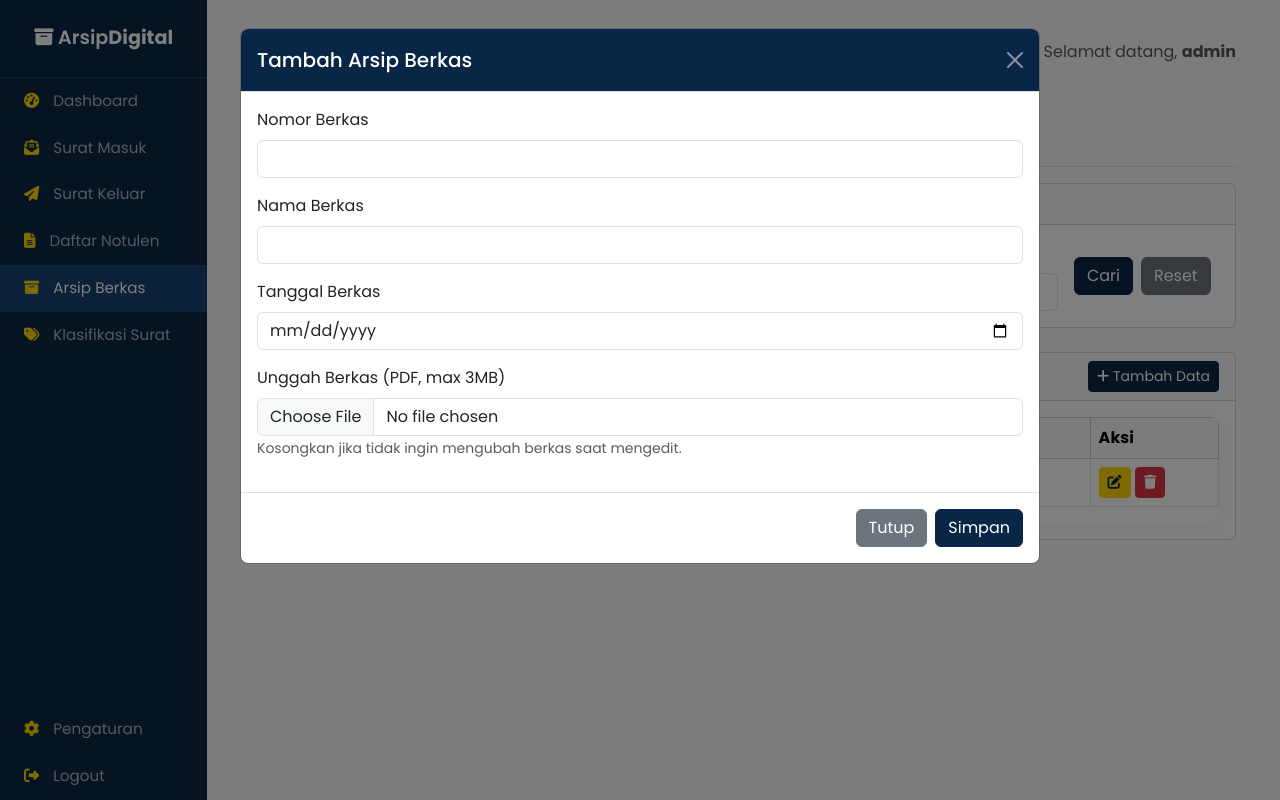
After one commit to mughie77/arsip-smk2, a PHP site: page /admin/arsip_berkas.php in a window 1280 px wide, after a click on "Tambah Data". The commit adds this page. Run offline with PHP 8.4, Linux system fonts and the light colour scheme; a user stored in the database is signed in; tables that the repository leaves empty hold one stand-in row (values such as "Sample post").

Commit message:
feat: Implement CRUD for File Archives
This commit introduces a new feature for managing file archives. It includes full CRUD (Create, Read, Update, Delete) functionality.

Key changes:
- Added a new database table `arsip_berkas` with columns for file number, name, date, and PDF file path.
- Created a new page `admin/arsip_berkas.php` to display and manage the archives.
- Implemented backend logic in `core/arsip_berkas_aksi.php` and `core/arsip_berkas_fetch.php` to handle data operations and file uploads.
- Added a navigation link to the new page in the admin sidebar.
- Ensured file uploads are stored in a dedicated `uploads/arsip_berkas/` directory.

```diff
--- /dev/null
+++ b/admin/arsip_berkas.php
@@ -0,0 +1,216 @@
+<?php
+require_once 'template_header.php';
+require_once '../config/koneksi.php';
+
+// Logika Filter dan Pencarian
+$dari_tanggal = isset($_GET['dari']) ? $_GET['dari'] : '';
+$sampai_tanggal = isset($_GET['sampai']) ? $_GET['sampai'] : '';
+$keyword = isset($_GET['keyword']) ? mysqli_real_escape_string($koneksi, $_GET['keyword']) : '';
+
+$query = "SELECT * FROM arsip_berkas";
+$where_clauses = [];
+
+if (!empty($dari_tanggal) && !empty($sampai_tanggal)) {
+    $where_clauses[] = "tanggal_berkas BETWEEN '$dari_tanggal' AND '$sampai_tanggal'";
+}
+
+if (!empty($keyword)) {
+    $where_clauses[] = "(no_berkas LIKE '%$keyword%' OR nama_berkas LIKE '%$keyword%')";
+}
+
+if (count($where_clauses) > 0) {
+    $query .= " WHERE " . implode(' AND ', $where_clauses);
+}
+
+$query .= " ORDER BY tanggal_berkas DESC";
+
+$result = mysqli_query($koneksi, $query);
+
+if (!$result) {
+    die("Query Error: " . mysqli_error($koneksi));
+}
+?>
+
+<div class="d-flex justify-content-between flex-wrap flex-md-nowrap align-items-center pt-3 pb-2 mb-3 border-bottom">
+    <h1 class="h2">Arsip Berkas</h1>
+</div>
+
+<!-- Area Filter -->
+<div class="card mb-4">
+    <div class="card-header">
+        <i class="fas fa-filter"></i> Filter
+    </div>
+    <div class="card-body">
+        <form method="GET" action="arsip_berkas.php" class="row g-3 align-items-center">
+            <div class="col-md-3">
+                <label for="dari" class="form-label">Dari Tanggal</label>
+                <input type="date" class="form-control" id="dari" name="dari" value="<?php echo $dari_tanggal; ?>">
+            </div>
+            <div class="col-md-3">
+                <label for="sampai" class="form-label">Sampai Tanggal</label>
+                <input type="date" class="form-control" id="sampai" name="sampai" value="<?php echo $sampai_tanggal; ?>">
+            </div>
+            <div class="col-md-4">
+                <label for="keyword" class="form-label">Kata Kunci</label>
+                <input type="text" class="form-control" id="keyword" name="keyword" placeholder="Cari no berkas, nama berkas..." value="<?php echo htmlspecialchars($keyword); ?>">
+            </div>
+            <div class="col-md-2 d-flex align-items-end">
+                <button type="submit" class="btn btn-primary me-2">Cari</button>
+                <a href="arsip_berkas.php" class="btn btn-secondary">Reset</a>
+            </div>
+        </form>
+    </div>
+</div>
+
+
+<div class="card">
+    <div class="card-header d-flex justify-content-between align-items-center">
+        <span><i class="fas fa-table"></i> Daftar Arsip Berkas</span>
+        <button type="button" class="btn btn-primary btn-sm" data-bs-toggle="modal" data-bs-target="#arsipBerkasModal" id="btnTambah">
+            <i class="fas fa-plus"></i> Tambah Data
+        </button>
+    </div>
+    <div class="card-body">
+        <div class="table-responsive">
+            <table class="table table-bordered table-hover">
+                <thead class="table-light">
+                    <tr>
+                        <th>No</th>
+                        <th>Nomor Berkas</th>
+                        <th>Nama Berkas</th>
+                        <th>Tanggal Berkas</th>
+                        <th>Berkas</th>
+                        <th>Aksi</th>
+                    </tr>
+                </thead>
+                <tbody>
+                    <?php if (mysqli_num_rows($result) > 0) : ?>
+                        <?php $no = 1; ?>
+                        <?php while ($row = mysqli_fetch_assoc($result)) : ?>
+                            <tr>
+                                <td><?php echo $no++; ?></td>
+                                <td><?php echo htmlspecialchars($row['no_berkas']); ?></td>
+                                <td><?php echo htmlspecialchars($row['nama_berkas']); ?></td>
+                                <td><?php echo date('d-m-Y', strtotime($row['tanggal_berkas'])); ?></td>
+                                <td>
+                                    <?php if (!empty($row['nama_file_pdf'])) : ?>
+                                        <a href="../uploads/arsip_berkas/<?php echo htmlspecialchars($row['nama_file_pdf']); ?>" target="_blank" class="btn btn-outline-dark btn-sm">
+                                            <i class="fas fa-eye"></i> Lihat
+                                        </a>
+                                    <?php else : ?>
+                                        <span class="text-muted">No File</span>
+                                    <?php endif; ?>
+                                </td>
+                                <td>
+                                    <button type="button" class="btn btn-warning btn-sm btn-edit" data-id="<?php echo $row['id']; ?>">
+                                        <i class="fas fa-edit"></i>
+                                    </button>
+                                    <a href="../core/arsip_berkas_aksi.php?action=delete&id=<?php echo $row['id']; ?>" class="btn btn-danger btn-sm" onclick="return confirm('Apakah Anda yakin ingin menghapus data ini?');">
+                                        <i class="fas fa-trash"></i>
+                                    </a>
+                                </td>
+                            </tr>
+                        <?php endwhile; ?>
+                    <?php else : ?>
+                        <tr>
+                            <td colspan="6" class="text-center">Tidak ada data yang ditemukan.</td>
+                        </tr>
+                    <?php endif; ?>
+                </tbody>
+            </table>
+        </div>
+    </div>
+</div>
+
+<!-- Modal Tambah/Edit Arsip Berkas -->
+<div class="modal fade" id="arsipBerkasModal" tabindex="-1" aria-labelledby="arsipBerkasModalLabel" aria-hidden="true">
+    <div class="modal-dialog modal-lg">
+        <div class="modal-content">
+            <form id="arsipBerkasForm" action="../core/arsip_berkas_aksi.php" method="POST" enctype="multipart/form-data">
+                <div class="modal-header">
+                    <h5 class="modal-title" id="arsipBerkasModalLabel">Tambah Arsip Berkas</h5>
+                    <button type="button" class="btn-close" data-bs-dismiss="modal" aria-label="Close"></button>
+                </div>
+                <div class="modal-body">
+                    <!-- Hidden input untuk ID (untuk edit) dan action -->
+                    <input type="hidden" name="id" id="id">
+                    <input type="hidden" name="action" id="action" value="add">
+
+                    <div class="mb-3">
+                        <label for="no_berkas" class="form-label">Nomor Berkas</label>
+                        <input type="text" class="form-control" id="no_berkas" name="no_berkas" required>
+                    </div>
+                    <div class="mb-3">
+                        <label for="nama_berkas" class="form-label">Nama Berkas</label>
+                        <input type="text" class="form-control" id="nama_berkas" name="nama_berkas" required>
+                    </div>
+                    <div class="mb-3">
+                        <label for="tanggal_berkas" class="form-label">Tanggal Berkas</label>
+                        <input type="date" class="form-control" id="tanggal_berkas" name="tanggal_berkas" required>
+                    </div>
+                    <div class="mb-3">
+                        <label for="nama_file_pdf" class="form-label">Unggah Berkas (PDF, max 3MB)</label>
+                        <input class="form-control" type="file" id="nama_file_pdf" name="nama_file_pdf" accept=".pdf">
+                        <small id="fileHelp" class="form-text text-muted">Kosongkan jika tidak ingin mengubah berkas saat mengedit.</small>
+                    </div>
+
+                </div>
+                <div class="modal-footer">
+                    <button type="button" class="btn btn-secondary" data-bs-dismiss="modal">Tutup</button>
+                    <button type="submit" class="btn btn-primary" id="btnSimpan">Simpan</button>
+                </div>
+            </form>
+        </div>
+    </div>
+</div>
+
+
+<script>
+$(document).ready(function() {
+    // Reset modal saat tombol 'Tambah Data' diklik
+    $('#btnTambah').on('click', function() {
+        $('#arsipBerkasModalLabel').text('Tambah Arsip Berkas');
+        $('#arsipBerkasForm')[0].reset();
+        $('#action').val('add');
+        $('#id').val('');
+        $('#fileHelp').show();
+    });
+
+    // Handle klik tombol 'Edit'
+    $('.btn-edit').on('click', function() {
+        var id = $(this).data('id');
+
+        // Ubah tampilan modal untuk mode edit
+        $('#arsipBerkasModalLabel').text('Edit Arsip Berkas');
+        $('#action').val('edit');
+        $('#id').val(id);
+        $('#fileHelp').show();
+
+        // Ambil data via AJAX untuk mengisi form
+        $.ajax({
+            url: '../core/arsip_berkas_fetch.php',
+            type: 'POST',
+            data: { id: id },
+            dataType: 'json',
+            success: function(data) {
+                if(data.status === 'success') {
+                    $('#no_berkas').val(data.data.no_berkas);
+                    $('#nama_berkas').val(data.data.nama_berkas);
+                    $('#tanggal_berkas').val(data.data.tanggal_berkas);
+                    // Tampilkan modal setelah data terisi
+                    $('#arsipBerkasModal').modal('show');
+                } else {
+                    alert('Gagal mengambil data: ' + data.message);
+                }
+            },
+            error: function() {
+                alert('Terjadi kesalahan. Tidak dapat mengambil data.');
+            }
+        });
+    });
+});
+</script>
+
+<?php
+require_once 'template_footer.php';
+?>
--- a/admin/template_header.php
+++ b/admin/template_header.php
@@ -55,6 +55,11 @@ $current_page = basename($_SERVER['SCRIPT_NAME']);
                     <i class="fas fa-file-alt"></i> Daftar Notulen
                 </a>
             </li>
+            <li class="nav-item">
+                <a class="nav-link <?php echo ($current_page == 'arsip_berkas.php') ? 'active' : ''; ?>" href="arsip_berkas.php">
+                    <i class="fas fa-archive"></i> Arsip Berkas
+                </a>
+            </li>
                     <li class="nav-item">
                         <a class="nav-link" href="klasifikasi_surat.php">
                             <i class="fas fa-tags"></i> Klasifikasi Surat
```
Also changed, not shown: core/arsip_berkas_aksi.php (added, +152 -0 lines), core/arsip_berkas_fetch.php (added, +33 -0 lines), database.sql (+14 -0 lines).
